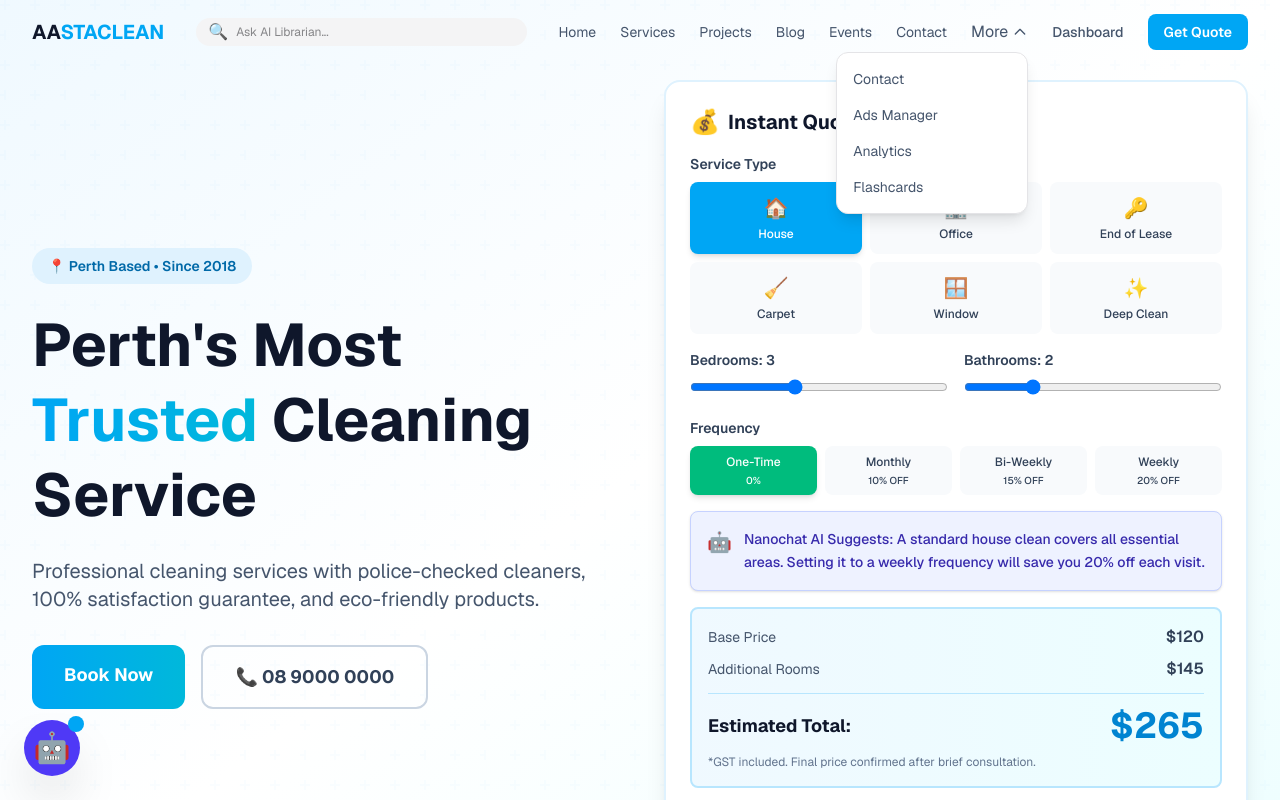
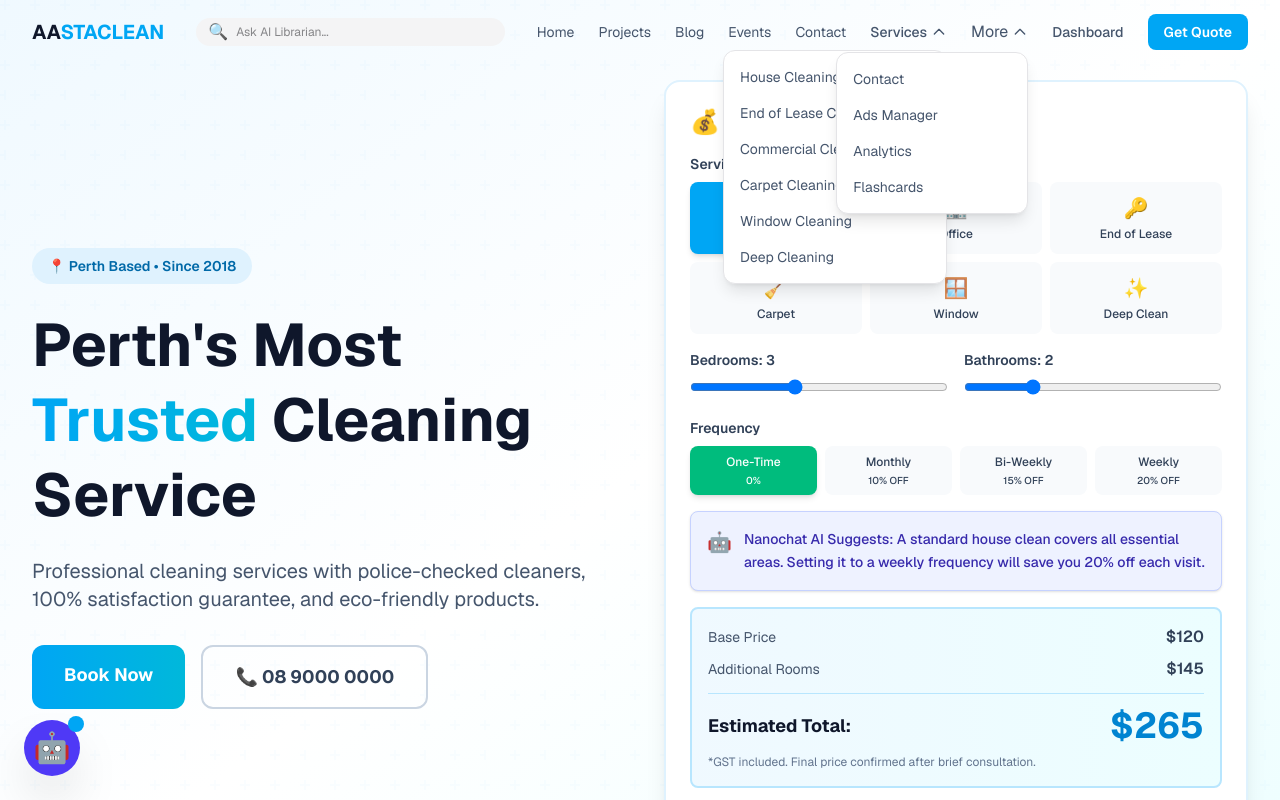
Before and after one commit to navyapdh11/portfolio-website, a Next.js app: page / in a window 1280 px wide. Both pictures are taken after a click on the button "More". Shown: the top 800 px of the page. Built offline with nearby package versions, Linux system fonts and the light colour scheme.

Commit message:
feat: add specialist services dropdown to navigation menu

```diff
--- a/components/Navbar.tsx
+++ b/components/Navbar.tsx
@@ -2,9 +2,17 @@
 
 import { useState, useEffect } from "react";
 
+const serviceLinks = [
+  { href: "/services/house-cleaning", label: "House Cleaning" },
+  { href: "/services/end-of-lease-cleaning", label: "End of Lease Cleaning" },
+  { href: "/services/commercial-cleaning", label: "Commercial Cleaning" },
+  { href: "/services/carpet-cleaning", label: "Carpet Cleaning" },
+  { href: "/services/window-cleaning", label: "Window Cleaning" },
+  { href: "/services/deep-cleaning", label: "Deep Cleaning" },
+];
+
 const navLinks = [
   { href: "#home", label: "Home" },
-  { href: "#services", label: "Services" },
   { href: "/projects", label: "Projects" },
   { href: "/blog", label: "Blog" },
   { href: "/events", label: "Events" },
@@ -66,6 +74,31 @@ export default function Navbar() {
                 {link.label}
               </a>
             ))}
+            <div className="relative">
+              <button
+                onClick={() => setDropdownOpen(!dropdownOpen)}
+                className="flex items-center text-slate-600 hover:text-sky-500 dark:text-slate-300 dark:hover:text-sky-400 transition-colors text-sm font-medium"
+              >
+                Services
+                <svg className={`w-4 h-4 ml-1 transition-transform ${dropdownOpen ? "rotate-180" : ""}`} fill="none" stroke="currentColor" viewBox="0 0 24 24">
+                  <path strokeLinecap="round" strokeLinejoin="round" strokeWidth={2} d="M19 9l-7 7-7-7" />
+                </svg>
+              </button>
+              {dropdownOpen && (
+                <div className="absolute right-0 mt-2 w-56 bg-white dark:bg-zinc-800 rounded-xl shadow-lg border border-zinc-200 dark:border-zinc-700 py-2 z-50">
+                  {serviceLinks.map((link) => (
+                    <a
+                      key={link.href}
+                      href={link.href}
+                      className="block px-4 py-2 text-sm text-slate-600 hover:bg-zinc-100 dark:hover:bg-zinc-700 dark:text-slate-300"
+                      onClick={() => setDropdownOpen(false)}
+                    >
+                      {link.label}
+                    </a>
+                  ))}
+                </div>
+              )}
+            </div>
             <div className="relative">
               <button
                 onClick={() => setDropdownOpen(!dropdownOpen)}
```
